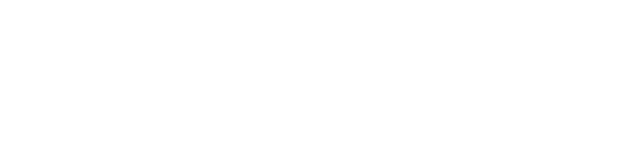
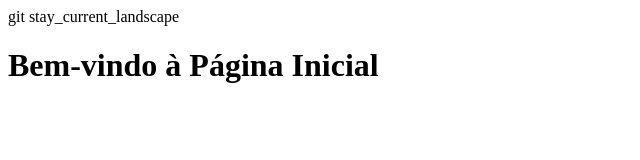
Before and after one commit to AlessandroDias1979/javaScript, a plain HTML site: page index.html in a window 1280 px wide. Shown: the whole page, without its empty margins (0-640 px from the left). Drawn offline with Linux system fonts and the light colour scheme.

Commit message:
feat: mudança 0001-1

```diff
--- a/index.html
+++ b/index.html
@@ -7,6 +7,7 @@
 </head>
 <body>
     <header class="container">
+        git stay_current_landscape    <h1>Bem-vindo à Página Inicial</h1>
 
     </header>
 
--- a/js/js.js
+++ b/js/js.js
@@ -4,7 +4,9 @@ const saque = [200, 200, 100];
 let soma = 0;
 let subtracao = 0;
 let saldo = 0;
-const moeda = 0;
+
+
+
 
 for (let i = 0; i < deposito.length; i++) {
     soma += deposito[i];
@@ -21,4 +23,16 @@ for (let i = 0; i < saque.length; i++) {
 console.log(`O usuário é: ${usuario}`);
 console.log(`O total de saques é: R$${subtracao}`);
 
+
 console.log(`O saldo final é: R$${saldo}`);
+
+const moeda = saldo;
+let real = moeda;
+let dolar = moeda / 6;
+let euro = moeda / 7;
+
+/* conversão de moedas */
+
+console.log(`O saldo em real é: R$${real}`);
+console.log(`O saldo em dólar é: U$${dolar}`);
+console.log(`O saldo em euro é: €${euro}`);
```
